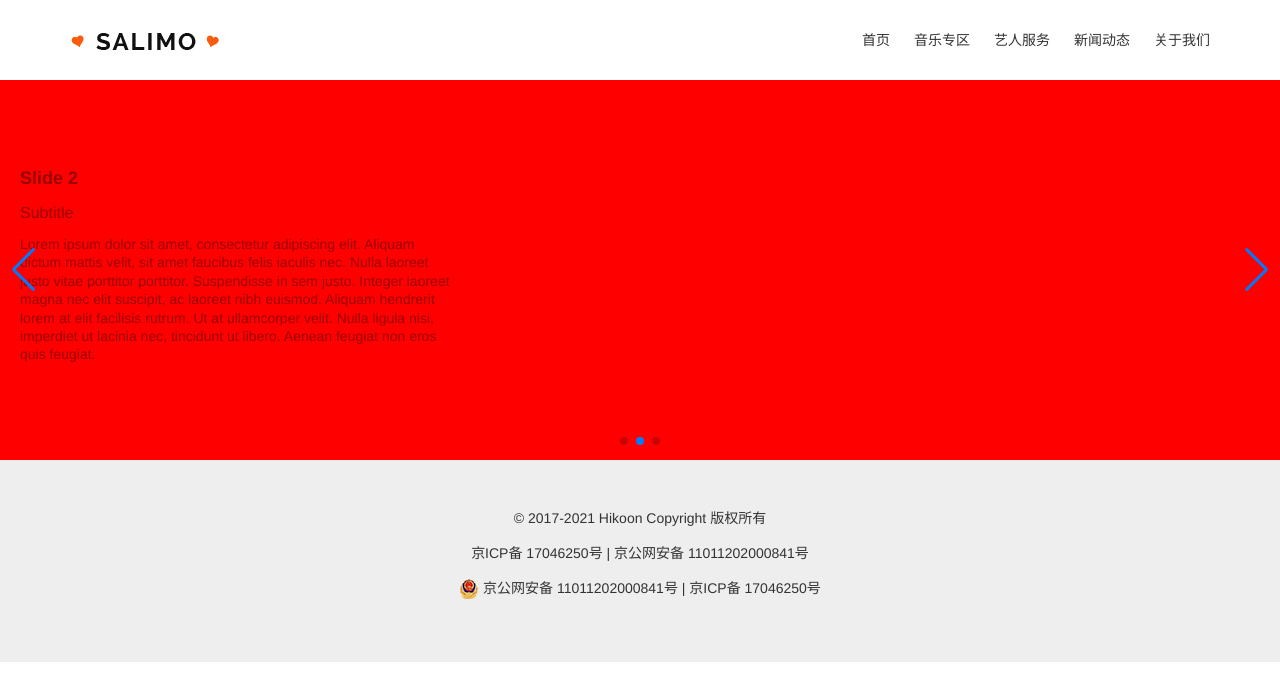
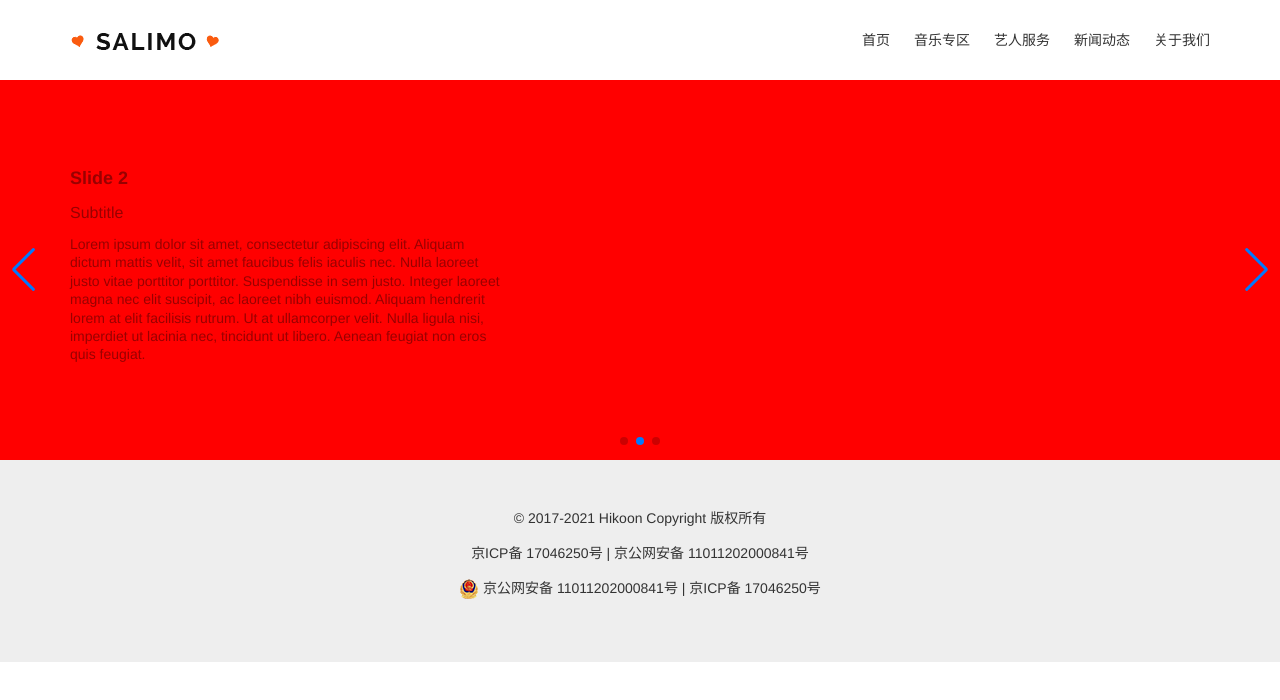
Before and after one commit to Miracle-Belief/musicproject, a Vue app: page /home in a window 1280 px wide. Shown: the top 700 px of the page. Built offline with nearby package versions, Linux system fonts and the light colour scheme.

Commit message:
feat 加载动画

```diff
--- a/src/App.vue
+++ b/src/App.vue
@@ -1,5 +1,6 @@
 <template>
   <div id="app">
+    <Loadding ref="loadding"></Loadding>
     <main-nav-bar />
     <router-view />
     <foot />
@@ -7,7 +8,7 @@
 </template>
 
 <script>
-
+import Loadding from "./components/common/loadding/Loadding"
 import MainNavBar from "./components/content/MainNavBar/MainNavBar";
 import Foot from "./components/content/footer/Foot";
 
@@ -16,9 +17,12 @@ export default {
   components: {
     MainNavBar,
     Foot,
+    Loadding
   },
   mounted() {
-
+    setTimeout(() => {
+      this.$refs.loadding.hide();
+    }, 1000);
   }
 };
 </script>
--- /dev/null
+++ b/src/components/common/loadding/Loadding.vue
@@ -0,0 +1,268 @@
+<template>
+  <div class="load" :class="{hides:hideLoad}">
+    <div class="dot"></div>
+    <div class="outline"><span></span></div>
+  </div>
+</template>
+
+
+<script>
+export default {
+  name:'Loadding',
+  data(){
+    return {
+      hideLoad:false,
+    }
+  },
+  methods:{
+    hide:function() {
+      this.hideLoad = true;
+    }
+  }
+};
+</script>
+
+<style lang="scss" scoped>
+$size: 120px;
+$color1: #3a60db;
+$color2: #ffffff;
+@mixin keyframes($name) {
+  @-o-keyframes #{$name} {
+    @content;
+  }
+  @-moz-keyframes #{$name} {
+    @content;
+  }
+  @-webkit-keyframes #{$name} {
+    @content;
+  }
+  @keyframes #{$name} {
+    @content;
+  }
+}
+@mixin animation($prop...) {
+  -o-animation: $prop;
+  -moz-animation: $prop;
+  -ms-animation: $prop;
+  -webkit-animation: $prop;
+  animation: $prop;
+}
+@mixin transform($prop...) {
+  -o-transform: $prop;
+  -moz-transform: $prop;
+  -webkit-transform: $prop;
+  -ms-transform: $prop;
+  transform: $prop;
+}
+@mixin transform-origin($prop...) {
+  -o-transform-origin: $prop;
+  -moz-transform-origin: $prop;
+  -webkit-transform-origin: $prop;
+  -ms-transform-origin: $prop;
+  transform-origin: $prop;
+}
+.hides {
+  animation: flickerAnimation ease 500ms;
+  animation-iteration-count: 1;
+  animation-fill-mode: forwards;
+}
+
+@keyframes flickerAnimation { /* flame pulses */
+  0%   { opacity:1; }
+  100% { opacity:0; }
+}
+
+.load {
+  background:#fff;
+  width: 100%;
+  height: 100vh;
+  position: fixed;
+  z-index: 999999999999999;
+  top: 0;
+  left: 0;
+  &:before,
+  &:after,
+  .dot,
+  .outline {
+    position: absolute;
+    top: 50%;
+    left: 50%;
+    @include transform(translate(-50%, -50%));
+    border-radius: 50%;
+  }
+  .dot {
+    width: #{$size - $size / 100 * 20};
+    height: #{$size - $size / 100 * 20};
+    background: $color2;
+    @include animation(in 4s linear infinite);
+    z-index: 2;
+  }
+  &:before {
+    content: "";
+    width: 0px;
+    height: 0px;
+    background: $color1;
+    @include animation(out1 4s linear infinite);
+  }
+  &:after {
+    content: "";
+    width: 0px;
+    height: 0px;
+    background: $color2;
+    @include animation(out2 4s linear infinite);
+  }
+  .outline {
+    width: $size;
+    height: $size;
+    z-index: 2;
+    span {
+      width: $size / 2 + 8;
+      height: $size / 2 + 8;
+      @include transform-origin(100% 100%);
+      @include transform(rotate(45deg) skewX(80deg));
+      overflow: hidden;
+      position: absolute;
+      bottom: 50%;
+      right: 50%;
+      @include animation(outline 4s linear infinite);
+      &:before {
+        content: "";
+        display: block;
+        border: solid 5px #fff;
+        width: 200%;
+        height: 200%;
+        border-radius: 50%;
+        @include transform(skewX(-80deg));
+        @include animation(outlineBefore 4s linear infinite);
+      }
+    }
+  }
+}
+
+@include keyframes(outline) {
+  0% {
+    @include transform(rotate(0deg) skewX(80deg));
+  }
+  25% {
+    @include transform(rotate(500deg) skewX(15deg));
+  }
+  50% {
+    @include transform(rotate(1000deg) skewX(40deg));
+  }
+  75% {
+    @include transform(rotate(1500deg) skewX(60deg));
+  }
+  100% {
+    @include transform(rotate(2160deg) skewX(80deg));
+  }
+}
+
+@include keyframes(outlineBefore) {
+  0% {
+    @include transform(skewX(-80deg));
+    border: solid 5px #ffffff;
+  }
+  25% {
+    @include transform(skewX(-15deg));
+    border: solid 5px #ffffff;
+  }
+  49% {
+    border: solid 5px #ffffff;
+  }
+  50% {
+    @include transform(skewX(-40deg));
+    border: solid 5px #3463eb;
+  }
+  75% {
+    @include transform(skewX(-60deg));
+    border: solid 5px #3463eb;
+  }
+  100% {
+    @include transform(skewX(-80deg));
+    border: solid 5px #3463eb;
+  }
+}
+
+@include keyframes(in) {
+  0% {
+    width: #{$size + $size / 100 * 20};
+    height: #{$size + $size / 100 * 20};
+    background: $color2;
+  }
+  40% {
+    width: 0px;
+    height: 0px;
+    background: $color2;
+  }
+  41% {
+    width: 0px;
+    height: 0px;
+    background: $color1;
+  }
+  50% {
+    width: #{$size + $size / 100 * 20};
+    height: #{$size + $size / 100 * 20};
+    background: $color1;
+  }
+  90% {
+    width: 0px;
+    height: 0px;
+    background: $color1;
+  }
+  91% {
+    width: 0px;
+    height: 0px;
+    background: $color2;
+  }
+  100% {
+    width: #{$size + $size / 100 * 20};
+    height: #{$size + $size / 100 * 20};
+    background: $color2;
+  }
+}
+
+@include keyframes(out1) {
+  0% {
+    width: 0px;
+    height: 0px;
+  }
+  30% {
+    width: 120vw;
+    height: 120vw;
+  }
+  100% {
+    width: 120vw;
+    height: 120vw;
+  }
+}
+
+@include keyframes(out2) {
+  0% {
+    width: 0px;
+    height: 0px;
+  }
+  30% {
+    width: 0px;
+    height: 0px;
+  }
+  60% {
+    width: 120vw;
+    height: 120vw;
+  }
+  100% {
+    width: 120vw;
+    height: 120vw;
+  }
+}
+
+*,
+*:after,
+*::before {
+  -webkit-box-sizing: border-box;
+  -ms-box-sizing: border-box;
+  -moz-box-sizing: border-box;
+  box-sizing: border-box;
+  margin: 0;
+  padding: 0;
+}
+</style>
--- a/src/components/common/navbar/NavBar.vue
+++ b/src/components/common/navbar/NavBar.vue
@@ -2,9 +2,9 @@
   <div class="nav-bar">
     <div class="container">
       <div class="row">
-        <div class="col-md-3"><slot name="left"></slot></div>
-        <div class="col-md-3"><slot name="center"></slot></div>
-        <div class="col-md-6 text-right"><slot name="right"></slot></div>
+        <div class="col-md-3 col-sm-3 col-xs-12"><slot name="left"></slot></div>
+        <div class="col-md-3 col-sm-3 col-xs-12"><slot name="center"></slot></div>
+        <div class="col-md-6 col-sm-6 col-xs-12 text-right"><slot name="right"></slot></div>
       </div>
     </div>
   </div>
--- a/src/components/common/navbar/NavBarItem.vue
+++ b/src/components/common/navbar/NavBarItem.vue
@@ -1,5 +1,5 @@
 <template>
-  <div class="tab-bar-item" @click="itemClick">
+  <div class="tab-bar-item " @click="itemClick">
     <slot></slot>
   </div>
 </template>
--- a/src/views/home/swiper/swiper-example-parallax.vue
+++ b/src/views/home/swiper/swiper-example-parallax.vue
@@ -2,6 +2,7 @@
 <template>
   <swiper class="swiper" :options="swiperOption">
     <swiper-slide class="swiper-item">
+      <div class="container">
         <div class="title" data-swiper-parallax="-100">Slide 2</div>
         <div class="subtitle" data-swiper-parallax="-240">Subtitle</div>
         <div class="text" data-swiper-parallax="-360">
@@ -15,8 +16,10 @@
             libero. Aenean feugiat non eros quis feugiat.
           </p>
         </div>
+      </div>
     </swiper-slide>
     <swiper-slide class="swiper-item">
+      <div class="container">
         <div class="title" data-swiper-parallax="-100">Slide 2</div>
         <div class="subtitle" data-swiper-parallax="-240">Subtitle</div>
         <div class="text" data-swiper-parallax="-360">
@@ -30,8 +33,10 @@
             libero. Aenean feugiat non eros quis feugiat.
           </p>
         </div>
+      </div>
     </swiper-slide>
-    <swiper-slide class="swiper-item">
+    <swiper-slide class="swiper-item c">
+      <div class="container">
         <div class="title" data-swiper-parallax="-100">Slide 2</div>
         <div class="subtitle" data-swiper-parallax="-240">Subtitle</div>
         <div class="text" data-swiper-parallax="-360">
@@ -44,6 +49,7 @@
             velit. Nulla ligula nisi, imperdiet ut lacinia nec, tincidunt ut
             libero. Aenean feugiat non eros quis feugiat.
           </p>
+        </div>
       </div>
     </swiper-slide>
     <div class="swiper-pagination" slot="pagination"></div>
```
Also changed, not shown: 1 other file (tests, documents, lock files or other folders). Lines whose indentation alone changed are shown as unchanged.
